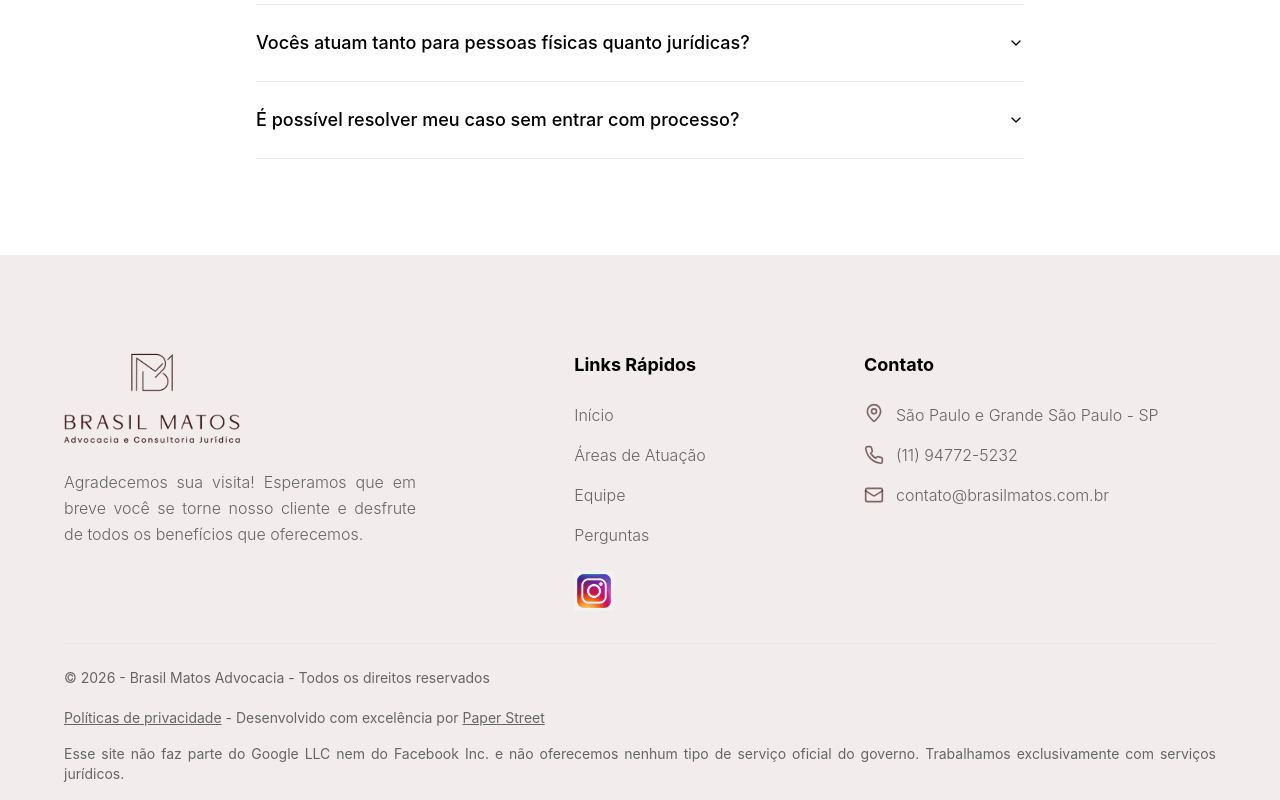
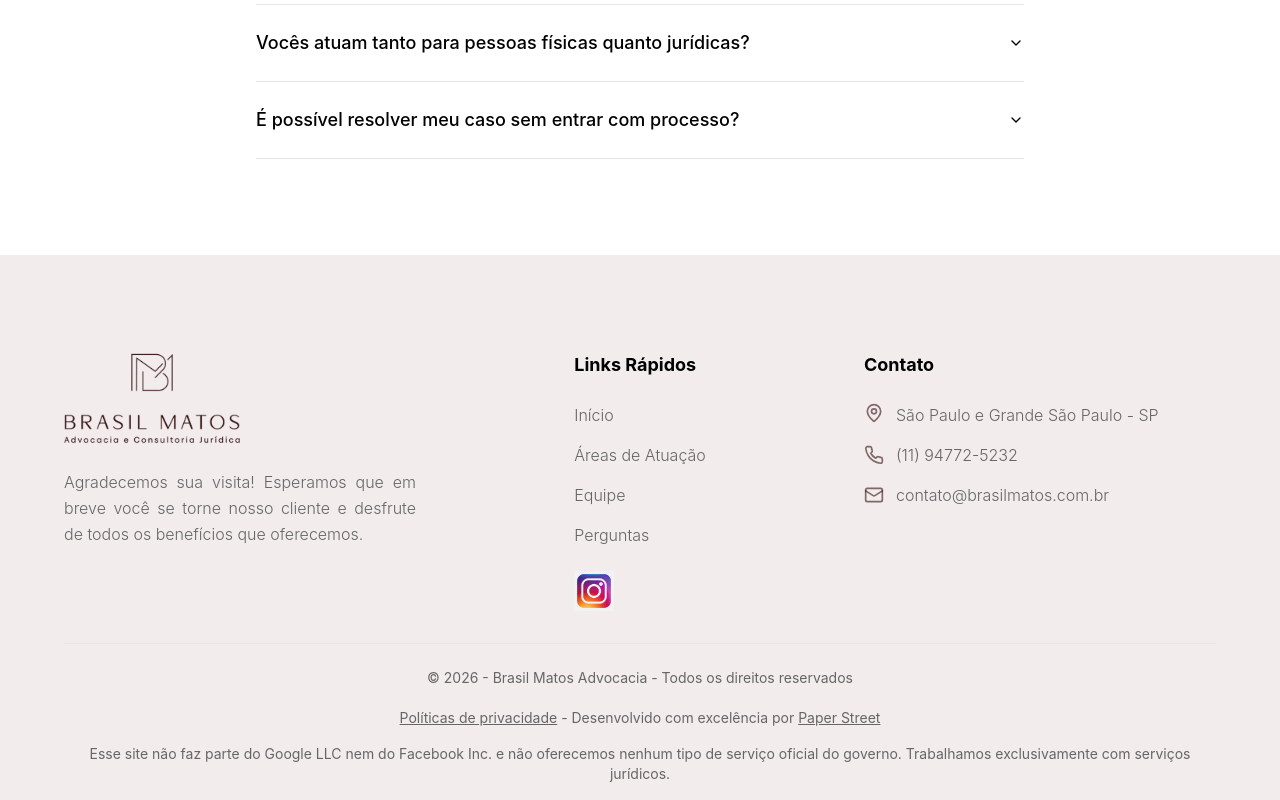
Before and after one commit to Paper-Street-Softwares/SOP-Brasil-Matos, a React (Vite) app: page /#home in a window 1280 px wide. Shown: the part 5729-6529 px from the top of the page. Built offline with nearby package versions, Linux system fonts and the light colour scheme.

Commit message:
fix: copy centralizado no footer

```diff
--- a/src/components/sections/FooterNovoTemplate.jsx
+++ b/src/components/sections/FooterNovoTemplate.jsx
@@ -202,7 +202,7 @@ function FooterNovoTemplate({
 
             {/* Footer Bottom */}
             <div
-              className={` text-justify font-secondFont text-sm ${textOpacity}`}
+              className={` text-center font-secondFont text-sm ${textOpacity}`}
             >
               <p>&copy; {content.texts.footer.copyrightLine}</p>
               <br />
```
